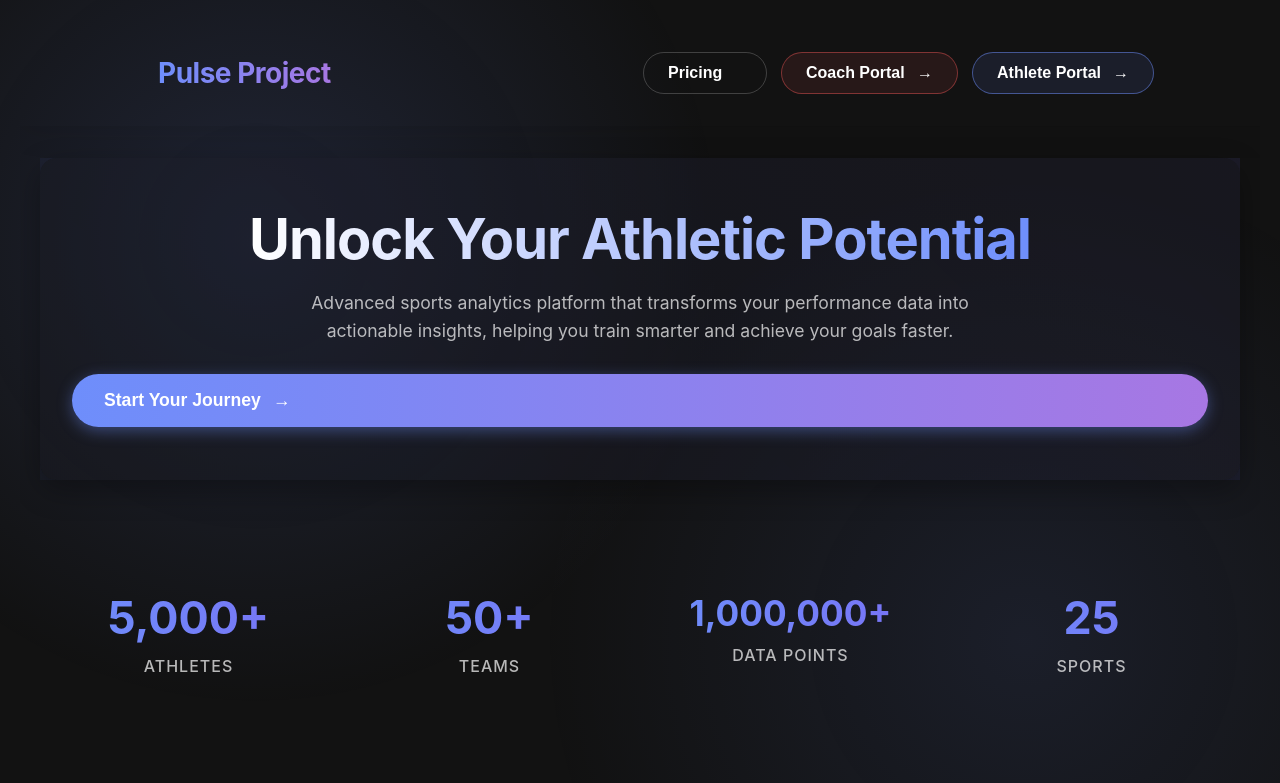
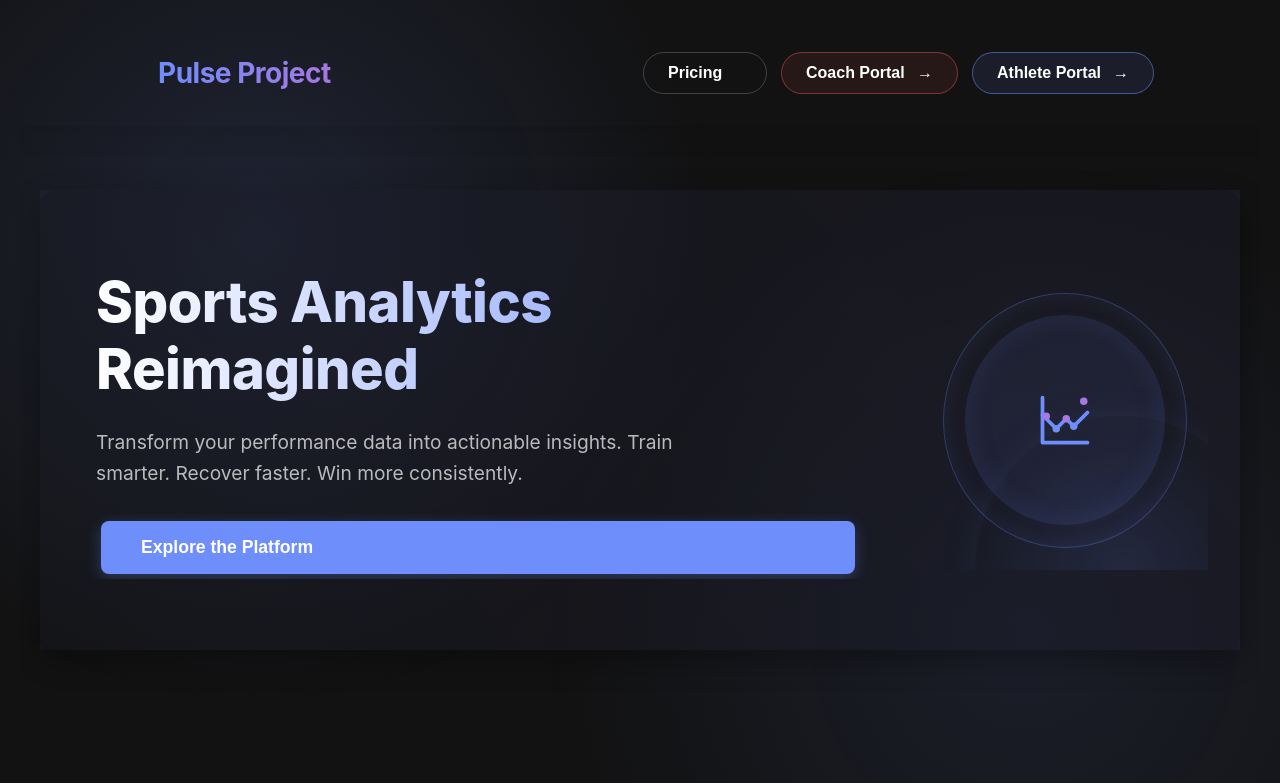
Before and after one commit to AndyP251/sports-data-analytics, a React (Vite) app in the folder frontend/: page / in a window 1280 px wide. Shown: the top 783 px of the page. Built offline with nearby package versions, Linux system fonts and the light colour scheme.

Commit message:
homepage update

```diff
--- a/frontend/src/components/HomePage.jsx
+++ b/frontend/src/components/HomePage.jsx
@@ -153,10 +153,10 @@ const HomePage = () => {
 
   // Stats for counter animation
   const stats = [
-    { label: 'Athletes', value: 5000, suffix: '+' },
-    { label: 'Teams', value: 50, suffix: '+' },
-    { label: 'Data Points', value: 1000000, suffix: '+' },
-    { label: 'Sports', value: 25, suffix: '' }
+    { label: 'Data Fields', value: 2800, suffix: '+' },
+    { label: 'Active Integrations', value: 12, suffix: '' },
+    { label: 'Sport Types', value: 20, suffix: '+' },
+    { label: 'Analytical Models', value: 15, suffix: '' }
   ];
 
   // Integration platforms
@@ -361,52 +361,112 @@ const HomePage = () => {
         boxSizing: 'border-box'
       }}>
         <div className="hero-section" style={{
-          marginTop: isMobile ? '1rem' : '2rem',
-          marginBottom: isMobile ? '3rem' : '4rem',
+          marginTop: isMobile ? '2rem' : '4rem',
+          marginBottom: isMobile ? '4rem' : '6rem',
           display: 'flex',
-          flexDirection: 'column',
+          flexDirection: isMobile ? 'column' : 'row',
           alignItems: 'center',
-          textAlign: 'center'
+          justifyContent: isMobile ? 'center' : 'space-between',
+          gap: isMobile ? '2rem' : '3rem',
+          textAlign: isMobile ? 'center' : 'left'
+        }}>
+          <div className="hero-content" style={{
+            maxWidth: isMobile ? '100%' : '60%',
           }}>
             <h1 style={{
               fontSize: isSmallMobile ? '2.5rem' : (isMobile ? '3rem' : '3.5rem'),
-            marginBottom: '1rem',
-            background: 'linear-gradient(90deg, #ffffff 0%, #6e8efb 100%)',
-            WebkitBackgroundClip: 'text',
-            WebkitTextFillColor: 'transparent',
-            lineHeight: '1.2'
-          }}>Unlock Your Athletic Potential</h1>
+              marginBottom: '1.5rem',
+              color: '#ffffff',
+              fontWeight: '800',
+              lineHeight: '1.2',
+              letterSpacing: '-0.5px',
+              paddingTop: '0.5rem'
+            }}>Sports Analytics <span style={{
+              color: '#6e8efb'
+            }}>Reimagined</span></h1>
             <p style={{
-            marginBottom: '1.5rem',
-            maxWidth: '700px',
-            fontSize: isMobile ? '1rem' : '1.1rem',
+              marginBottom: '2rem',
+              fontSize: isMobile ? '1.1rem' : '1.2rem',
               lineHeight: '1.6',
-            color: 'var(--text-secondary)'
+              color: 'var(--text-secondary)',
+              maxWidth: '600px'
             }}>
-            Advanced sports analytics platform that transforms your performance data
-            into actionable insights, helping you train smarter and achieve your goals faster.
+              Transform your performance data into actionable insights.
+              Train smarter. Recover faster. Win more consistently.
             </p>
-          <button className="hero-cta-button" onClick={navigateToAthletePortal} style={{
-            padding: isMobile ? '0.9rem 1.8rem' : '1rem 2rem',
-            fontSize: isMobile ? '1rem' : '1.1rem',
-            borderRadius: '30px',
-            background: 'linear-gradient(90deg, #6e8efb, #a777e3)',
+            <button
+              className="hero-cta-button"
+              onClick={navigateToAthletePortal}
+              style={{
+                padding: '1rem 2.5rem',
+                fontSize: '1.1rem',
+                background: '#6e8efb',
                 color: 'white',
                 border: 'none',
+                borderRadius: '8px',
                 cursor: 'pointer',
+                fontWeight: '600',
+                boxShadow: '0 4px 15px rgba(110, 142, 251, 0.3)',
+                transition: 'all 0.3s ease'
+              }}
+            >
+              Explore the Platform
+            </button>
+          </div>
+          <div className="hero-graphic" style={{
+            margin: isMobile ? '1rem auto' : '2rem auto',
+            width: isMobile ? '240px' : '300px',
+            height: isMobile ? '240px' : '300px',
             display: 'flex',
             alignItems: 'center',
-            gap: '8px',
-            fontWeight: '600',
-            boxShadow: '0 4px 15px rgba(110, 142, 251, 0.4)',
-            transition: 'all 0.3s ease'
+            justifyContent: 'center',
+            position: 'relative',
+            overflow: 'hidden'
           }}>
-            Start Your Journey
-            <span className="button-arrow" style={{
-              marginLeft: '4px',
-              fontSize: '1.1rem'
-            }}>→</span>
-          </button>
+            {/* Outer glowing circle */}
+            <div style={{
+              position: 'absolute',
+              width: '100%',
+              height: '100%',
+              borderRadius: '50%',
+              background: 'radial-gradient(circle, rgba(110,142,251,0.2) 0%, rgba(16,23,42,0) 70%)',
+              boxShadow: '0 0 40px rgba(110,142,251,0.15)',
+              animation: 'pulse 3s infinite'
+            }}></div>
+
+            {/* Middle circle with gradient border */}
+            <div style={{
+              position: 'absolute',
+              width: '85%',
+              height: '85%',
+              borderRadius: '50%',
+              border: '1px solid rgba(110,142,251,0.3)',
+              boxShadow: 'inset 0 0 20px rgba(110,142,251,0.1)'
+            }}></div>
+
+            {/* Inner circle with data visualization */}
+            <div style={{
+              position: 'relative',
+              width: '70%',
+              height: '70%',
+              borderRadius: '50%',
+              background: 'rgba(110,142,251,0.08)',
+              display: 'flex',
+              alignItems: 'center',
+              justifyContent: 'center',
+              boxShadow: 'inset 0 0 30px rgba(110,142,251,0.1)'
+            }}>
+              <svg width={isMobile ? "55" : "60"} height={isMobile ? "55" : "60"} viewBox="0 0 24 24" fill="none" xmlns="http://www.w3.org/2000/svg">
+                <path d="M21 21H3V3" stroke="#6E8EFB" strokeWidth="1.5" strokeLinecap="round" strokeLinejoin="round"/>
+                <path d="M21 9L15.5 14.5L12.5 11.5L8.5 15.5L3 10" stroke="#6E8EFB" strokeWidth="1.5" strokeLinecap="round" strokeLinejoin="round"/>
+                <circle cx="19.5" cy="4.5" r="1.5" fill="#A777E3"/>
+                <circle cx="15.5" cy="14.5" r="1.5" fill="#6E8EFB"/>
+                <circle cx="12.5" cy="11.5" r="1.5" fill="#A777E3"/>
+                <circle cx="8.5" cy="15.5" r="1.5" fill="#6E8EFB"/>
+                <circle cx="4.5" cy="10.5" r="1.5" fill="#A777E3"/>
+              </svg>
+            </div>
+          </div>
         </div>
 
         <div className="stats-container" style={{
```
Lines whose indentation alone changed are shown as unchanged.
